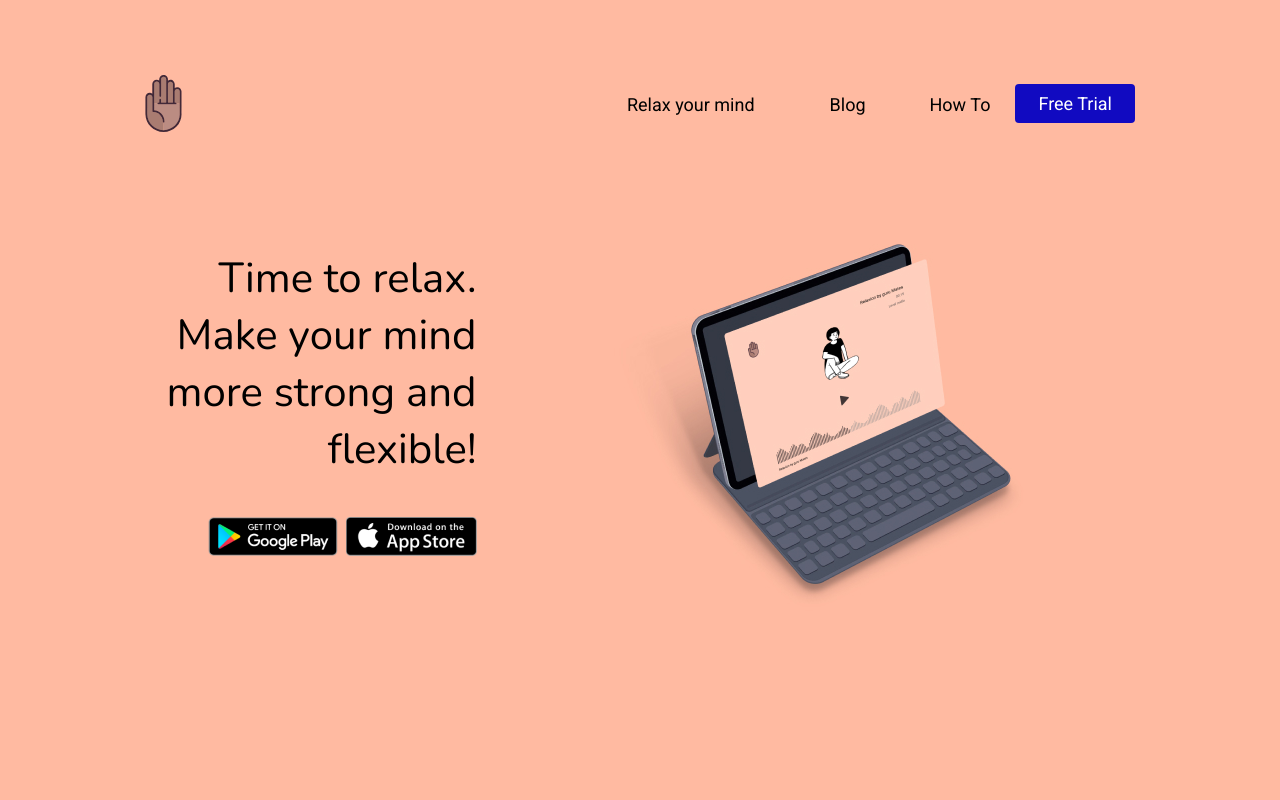
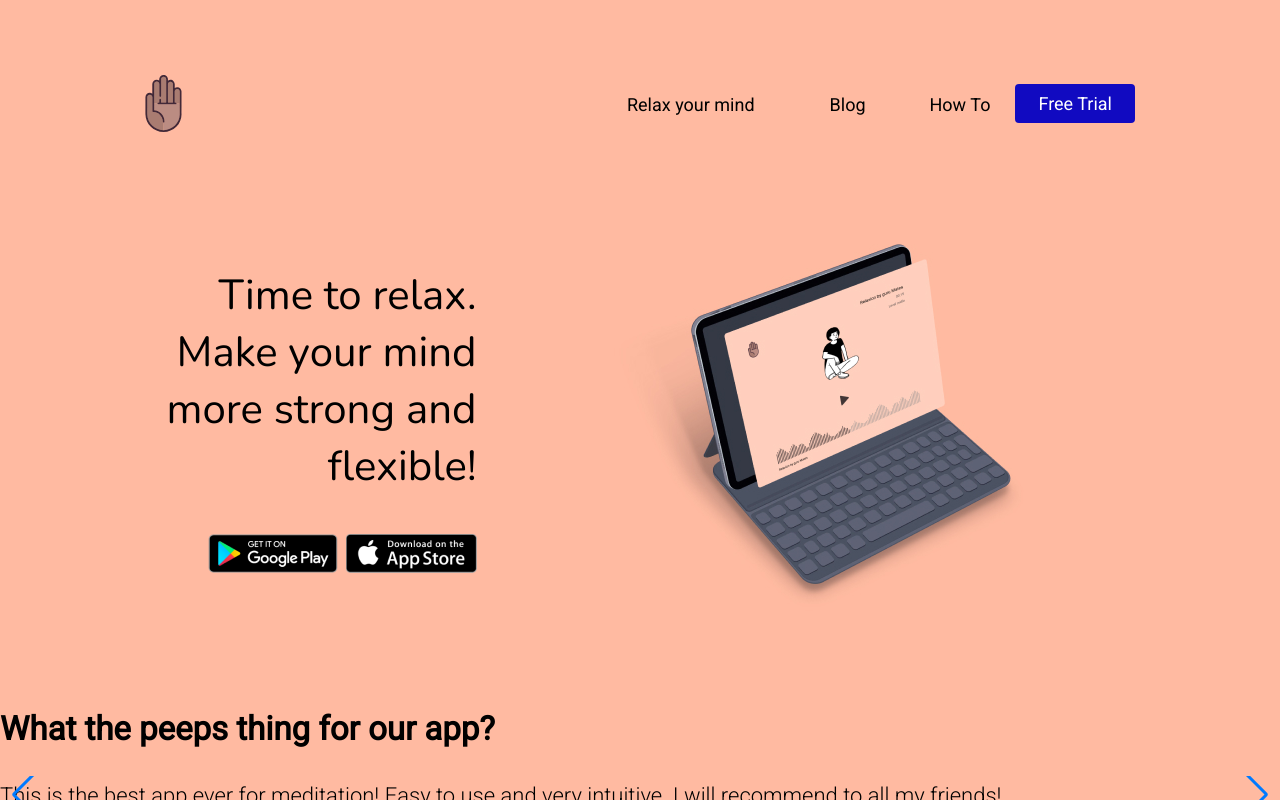
Before and after one commit to Ivan-Gusev-1993/calmmind, a plain HTML site: page index.html in a window 1280 px wide. Drawn offline with nearby package versions, Linux system fonts and the light colour scheme.

Commit message:
add slider section

```diff
--- a/index.html
+++ b/index.html
@@ -5,6 +5,7 @@
     <meta charset="UTF-8">
     <meta name="viewport" content="width=device-width, initial-scale=1.0">
     <title>Calmmind</title>
+    <link rel="stylesheet" href="https://unpkg.com/swiper@8/swiper-bundle.min.css"/>
     <link rel="stylesheet" href="css/styles.css">
     <link rel="stylesheet" href="css/media.css">
 </head>
@@ -48,9 +49,9 @@
         <main class="content">
             <section class="hero">
                 <div class="hero__store">
-                    <p class="hero__title">Time to relax.<br>
+                    <h1 class="hero__title">Time to relax.<br>
                         Make your mind more strong and flexible!
-                    </p>
+                    </h1>
 
                     <ul class="mobile-stores">
                         <li class="mobile-stores__item">
@@ -75,12 +76,51 @@
                 <img src="images/ipad-application-preview.jpg" alt="ipad-application-preview" class="hero__image">
             </section>
 
-        </main>
+            <section class="section">
+                <h2 class="reviewer-text-one">
+                    What the peeps thing for our app?
+                </h2>
+
+                <div class="swiper">
+                    <div class="swiper-wrapper">
+
+                      <div class="swiper-slide"><p class="reviewer-text-two">
+                        This is the best app ever for meditation! Easy to use and very intuitive. I will recommend to all my friends!
+                    </p></div>
+                      <div class="swiper-slide"><p class="reviewer-text-two">
+                        This is the best app ever for meditation! Easy to use and very intuitive. I will recommend to all my friends!
+                    </p></div>
+                      <div class="swiper-slide"><p class="reviewer-text-two">
+                        This is the best app ever for meditation! Easy to use and very intuitive. I will recommend to all my friends!
+                    </p></div>
+                    </div>
+
+                    <div class="swiper-button-prev"></div>
+                    <div class="swiper-button-next"></div>
+                  </div>
+
+            </div>
+            </section>
 
 
 
 
+        </main>
+
     </div>
+
+ <script src="https://unpkg.com/swiper@8/swiper-bundle.min.js"></script>
+
+
+<script>
+    const swiper = new Swiper('.swiper', {
+  loop: true,
+  navigation: {
+    nextEl: '.swiper-button-next',
+    prevEl: '.swiper-button-prev',
+  },
+});
+</script>
 
 </body>
 
```
